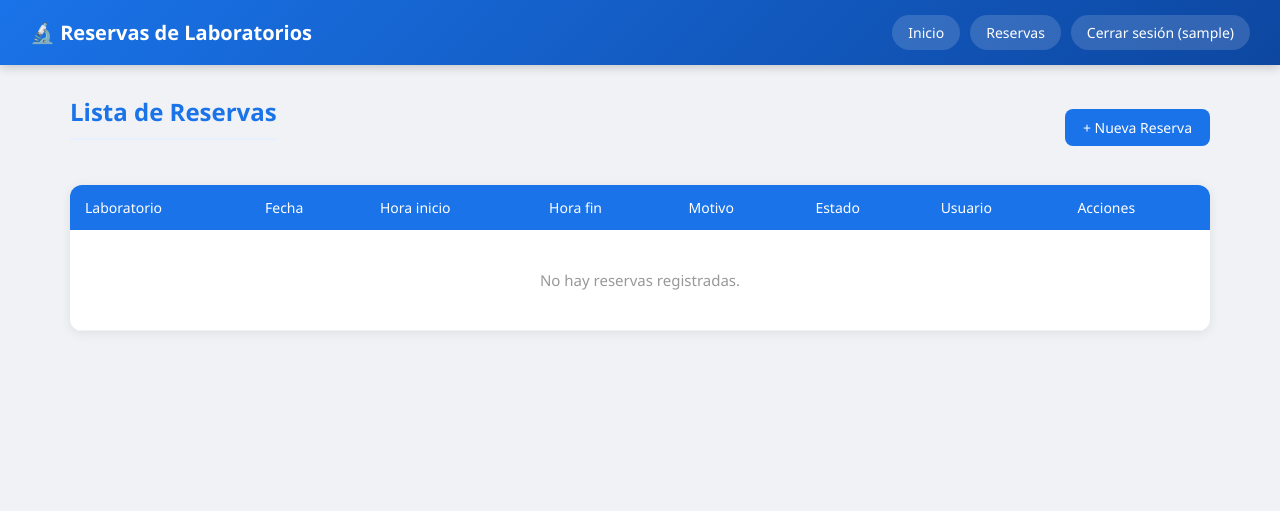
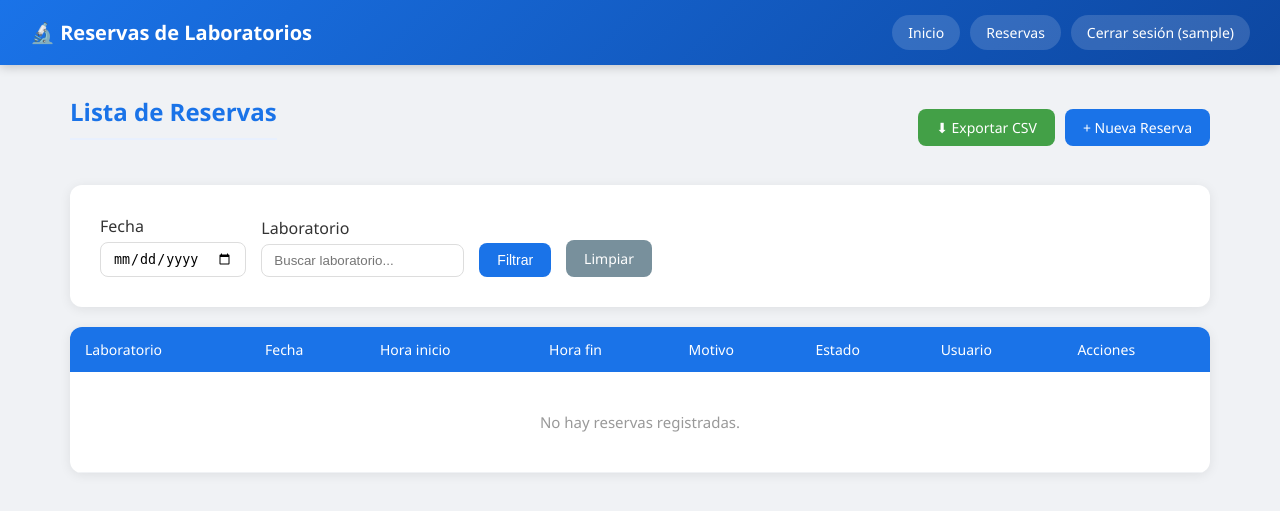
Before and after one commit to miguelmendoza11/electivaDjangoParcial, a Django app: page /reservas/ in a window 1280 px wide. Shown: the top 511 px of the page. Run offline with Django 5.2, Linux system fonts and the light colour scheme; the visitor is signed in with stand-in values (Sample User, id 1); data that the repository does not hold is empty.

Commit message:
feat: filtros por fecha y laboratorio, exportacion CSV

```diff
--- a/reservas_MIGUEL/templates/reservas/lista_reservas.html
+++ b/reservas_MIGUEL/templates/reservas/lista_reservas.html
@@ -5,8 +5,28 @@
 {% block content %}
 <div class="top-bar">
     <h2 class="page-title">Lista de Reservas</h2>
-    <a href="{% url 'crear_reserva' %}" class="btn btn-primary">+ Nueva Reserva</a>
+    <div style="display:flex; gap:10px;">
+        <a href="{% url 'exportar_csv' %}" class="btn btn-success">⬇ Exportar CSV</a>
+        <a href="{% url 'crear_reserva' %}" class="btn btn-primary">+ Nueva Reserva</a>
+    </div>
 </div>
+
+<!-- FILTROS -->
+<div class="card" style="margin-bottom:20px;">
+    <form method="get" style="display:flex; gap:15px; align-items:flex-end; flex-wrap:wrap;">
+        <div>
+            <label style="display:block; font-weight:500; margin-bottom:5px;">Fecha</label>
+            <input type="date" name="fecha" value="{{ fecha }}" style="padding:8px 12px; border:1px solid #ddd; border-radius:8px;">
+        </div>
+        <div>
+            <label style="display:block; font-weight:500; margin-bottom:5px;">Laboratorio</label>
+            <input type="text" name="laboratorio" value="{{ laboratorio }}" placeholder="Buscar laboratorio..." style="padding:8px 12px; border:1px solid #ddd; border-radius:8px;">
+        </div>
+        <button type="submit" class="btn btn-primary">Filtrar</button>
+        <a href="{% url 'lista_reservas' %}" class="btn btn-secondary">Limpiar</a>
+    </form>
+</div>
+
 <div class="card" style="padding: 0; overflow: hidden;">
     <table>
         <thead>
--- a/reservas_MIGUEL/urls.py
+++ b/reservas_MIGUEL/urls.py
@@ -10,4 +10,5 @@ urlpatterns = [
     path('reservas/<int:pk>/editar/', views.ReservaUpdateView.as_view(), name='editar_reserva'),
     path('reservas/<int:pk>/eliminar/', views.ReservaDeleteView.as_view(), name='eliminar_reserva'),
     path('reservas/<int:pk>/estado/', views.cambiar_estado, name='cambiar_estado'),
+    path('reservas/exportar/', views.exportar_csv, name='exportar_csv'),
 ]
--- a/reservas_MIGUEL/views.py
+++ b/reservas_MIGUEL/views.py
@@ -2,11 +2,12 @@ from django.shortcuts import render, redirect, get_object_or_404
 from django.contrib.auth import authenticate, login, logout
 from django.contrib.auth.decorators import login_required
 from django.contrib import messages
-from django.utils.decorators import method_decorator
 from django.views.generic import ListView, CreateView, UpdateView, DeleteView
 from django.urls import reverse_lazy
 from django.contrib.auth.mixins import LoginRequiredMixin, UserPassesTestMixin
 from .models import Reserva
+import csv
+from django.http import HttpResponse
 
 def login_view(request):
     if request.method == 'POST':
@@ -29,16 +30,27 @@ def dashboard(request):
     es_admin = request.user.is_staff
     return render(request, 'reservas/dashboard.html', {'es_admin': es_admin})
 
-# LISTAR reservas
+# LISTAR reservas con filtros
 class ReservaListView(LoginRequiredMixin, ListView):
     model = Reserva
     template_name = 'reservas/lista_reservas.html'
     context_object_name = 'reservas'
 
     def get_queryset(self):
-        if self.request.user.is_staff:
-            return Reserva.objects.all()
-        return Reserva.objects.filter(usuario=self.request.user)
+        queryset = Reserva.objects.all() if self.request.user.is_staff else Reserva.objects.filter(usuario=self.request.user)
+        fecha = self.request.GET.get('fecha')
+        laboratorio = self.request.GET.get('laboratorio')
+        if fecha:
+            queryset = queryset.filter(fecha=fecha)
+        if laboratorio:
+            queryset = queryset.filter(laboratorio__icontains=laboratorio)
+        return queryset
+
+    def get_context_data(self, **kwargs):
+        context = super().get_context_data(**kwargs)
+        context['fecha'] = self.request.GET.get('fecha', '')
+        context['laboratorio'] = self.request.GET.get('laboratorio', '')
+        return context
 
 # CREAR reserva
 class ReservaCreateView(LoginRequiredMixin, CreateView):
@@ -49,7 +61,6 @@ class ReservaCreateView(LoginRequiredMixin, CreateView):
 
     def form_valid(self, form):
         form.instance.usuario = self.request.user
-        # Validar conflicto de horarios
         nueva = form.instance
         conflicto = Reserva.objects.filter(
             laboratorio=nueva.laboratorio,
@@ -97,3 +108,15 @@ def cambiar_estado(request, pk):
             reserva.estado = nuevo_estado
             reserva.save()
     return redirect('lista_reservas')
+
+# EXPORTAR CSV
+@login_required
+def exportar_csv(request):
+    response = HttpResponse(content_type='text/csv')
+    response['Content-Disposition'] = 'attachment; filename="reservas.csv"'
+    writer = csv.writer(response)
+    writer.writerow(['Laboratorio', 'Fecha', 'Hora inicio', 'Hora fin', 'Estado', 'Usuario', 'Motivo'])
+    reservas = Reserva.objects.all() if request.user.is_staff else Reserva.objects.filter(usuario=request.user)
+    for r in reservas:
+        writer.writerow([r.laboratorio, r.fecha, r.hora_inicio, r.hora_fin, r.estado, r.usuario.username, r.motivo])
+    return response
```
